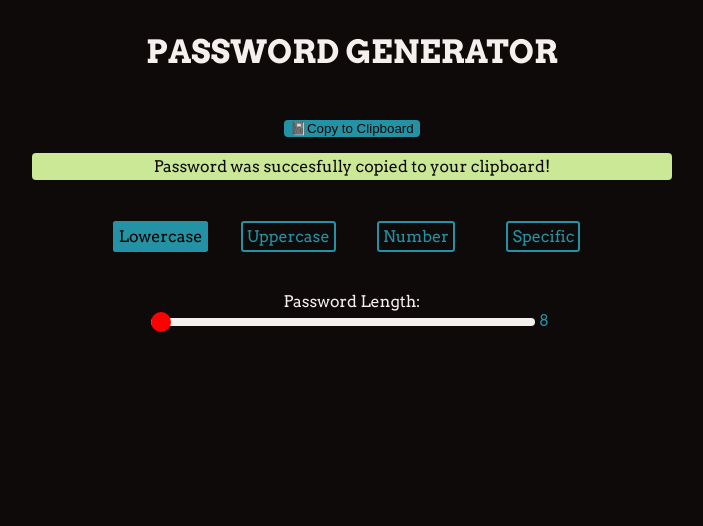
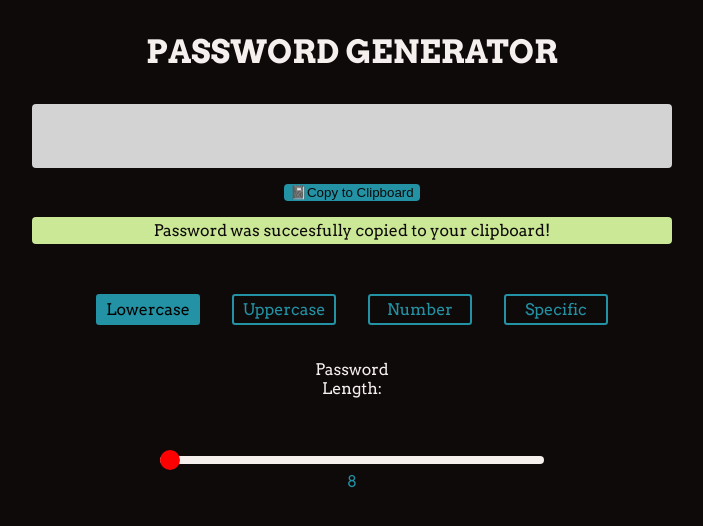
Before and after one commit to SzabiSch/Password-Generator, a Vue app: page / in a window 1280 px wide. Shown: the top 526 px of the page, without its empty margins (288-991 px from the left). Built offline with nearby package versions, Linux system fonts and the light colour scheme.

Commit message:
Fixed: Field with the Password and Button-Sizing

```diff
--- a/src/components/PasswordGenerator.vue
+++ b/src/components/PasswordGenerator.vue
@@ -1,7 +1,9 @@
 <template>
-  <h1>{{ titleOfPage }}</h1>
-
+  <header>
+    <h1>{{ titleOfPage }}</h1>
+  </header>
   <body>
+    <p id="showThePassword"></p>
     <div class="btnToCopy">
       <p></p>
       <button>Copy to Clipboard</button>
@@ -81,6 +83,10 @@ export default {
     };
   },
   props: {
+    successPassword: {
+      type: String,
+      default: "PASSWORD",
+    },
     titleOfPage: {
       type: String,
       default: "Password-Generator",
@@ -111,7 +117,7 @@ export default {
       }
       console.log(this.lengthpassword);
       console.log(password);
-      this.generatedPassword = password;
+      document.getElementById("showThePassword").innerHTML = password;
     },
   },
 };
@@ -129,10 +135,18 @@ body {
   justify-content: center;
   flex-direction: column;
 }
-
+#showThePassword {
+  padding: 1.5rem;
+  background-color: lightgray;
+  color: #f5efed;
+  width: 50%;
+  height: 4rem;
+  border-radius: 0.25rem;
+}
 .btnToCopy {
   width: 50%;
 }
+
 button::before {
   content: "📓";
 }
@@ -155,6 +169,8 @@ h1 {
   margin: 2rem;
 }
 label {
+  display: block;
+  width: 10ch;
   padding: 0.25rem;
   color: #2292a4;
   border: 0.15rem solid #2292a4;
```
